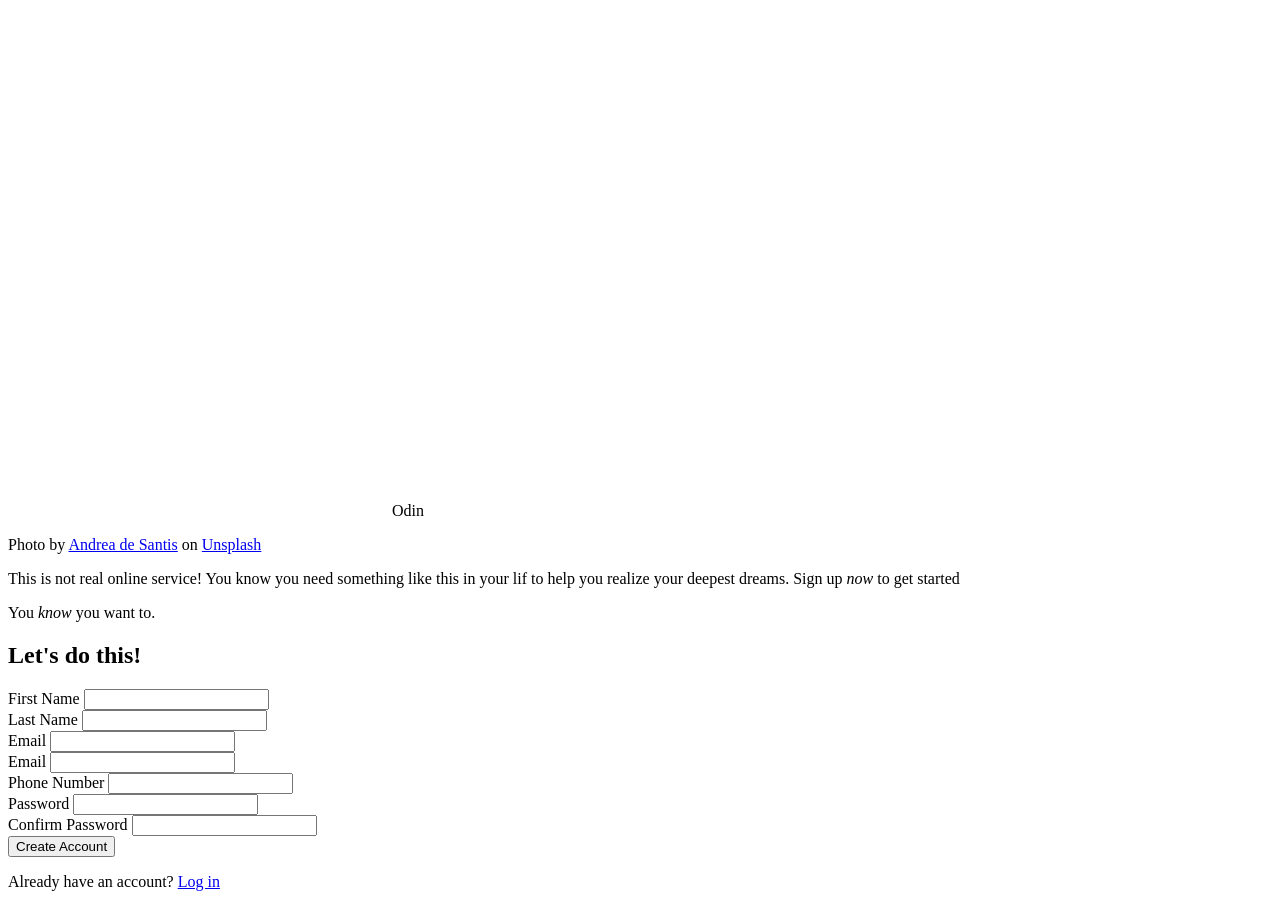
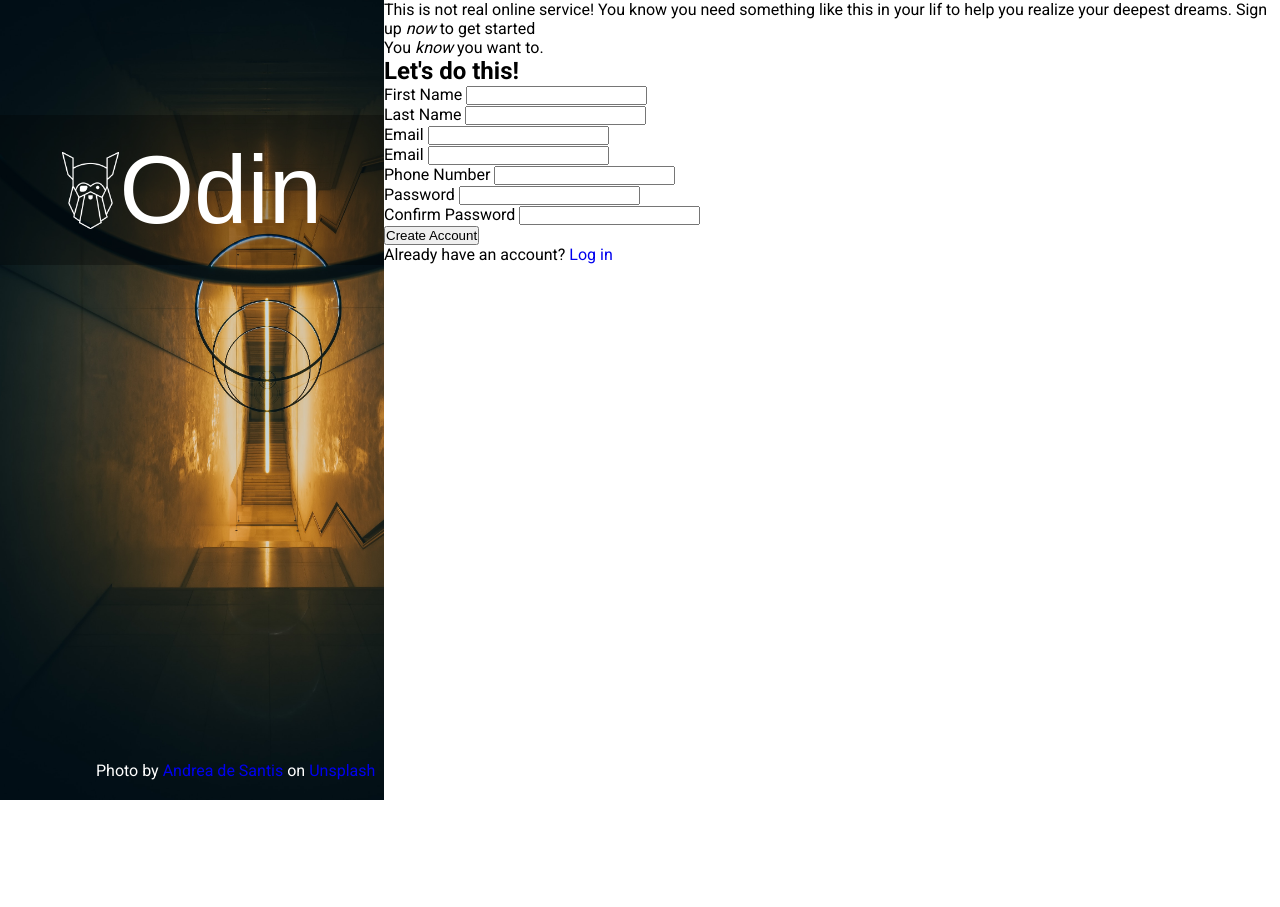
Before and after one commit to kristiansnts/sign-up-form-odin-project, a plain HTML site: page index.html in a window 1280 px wide. After the commit the page ends 800 px from the top, so only its background shows below. Drawn offline with Linux system fonts and the light colour scheme; a web font is replaced by a local one.

Commit message:
add styling background signup

```diff
--- a/index.html
+++ b/index.html
@@ -3,17 +3,23 @@
 <head>
     <meta charset="UTF-8">
     <meta name="viewport" content="width=device-width, initial-scale=1.0">
+    <link href="https://fonts.cdnfonts.com/css/norse" rel="stylesheet">
+    <link rel="preconnect" href="https://fonts.googleapis.com">
+    <link rel="preconnect" href="https://fonts.gstatic.com" crossorigin>
+    <link href="https://fonts.googleapis.com/css2?family=Roboto:wght@300;400;700&display=swap" rel="stylesheet">
+    <link rel="stylesheet" href="styles.css">
     <title>Sign Up Form</title>
+
 </head>
 <body>
     <main class="container">
         <div class="row">
             <div class="bg col-4">
-                <span class="title">
+                <div class="title">
                     <img src="img/odin-lined.png" alt="">
-                    Odin
-                </span>
-                <p>Photo by <a href="https://unsplash.com/photos/QaVlY5L7MJ8">Andrea de Santis</a> on <a href="https://unsplash.com/">Unsplash</a></p>
+                    <span> Odin</span>
+                </div>
+                <p class="credit">Photo by <a href="https://unsplash.com/photos/QaVlY5L7MJ8">Andrea de Santis</a> on <a href="https://unsplash.com/">Unsplash</a></p>
             </div>
             <div class="col-8">
                 <div class="header">
--- a/styles.css
+++ b/styles.css
@@ -0,0 +1,71 @@
+/* FONT */
+body {
+    font-family: 'Roboto', sans-serif;
+}
+
+.title {
+    font-family: 'Norse', sans-serif;
+}
+
+/* Reset */
+* {
+    margin: 0;
+    padding: 0;
+    box-sizing: border-box;
+}
+
+a {
+    text-decoration: none;
+}
+
+/* Base Style */
+.container {
+    width: 100%;
+}
+
+.row {
+    display: flex;
+}
+
+.col-4 {
+    width: 30%;
+    height: 100vh;
+}
+
+.col-8 {
+    width: 70%;
+}
+
+.bg {
+    background: url(/img/andrea-de-santis-QaVlY5L7MJ8-unsplash.jpg) no-repeat ;
+    background-size: cover;
+    position: relative;
+}
+
+/* Component */
+.title {
+    margin-top: 30%;
+    display: flex;
+    background-color: rgba(0,0,0,0.3);
+    color: white;
+    padding: 20px 0;
+    font-size: 6rem;
+    justify-content: center;
+    align-items: center;
+}
+
+.title img {
+    width: 15%;
+}
+
+.credit {
+    position: absolute;
+    bottom: 0;
+    left: 25%;
+    margin-bottom: 20px;
+}
+
+p.credit {
+    text-align: center;
+    color: white;
+}
```
